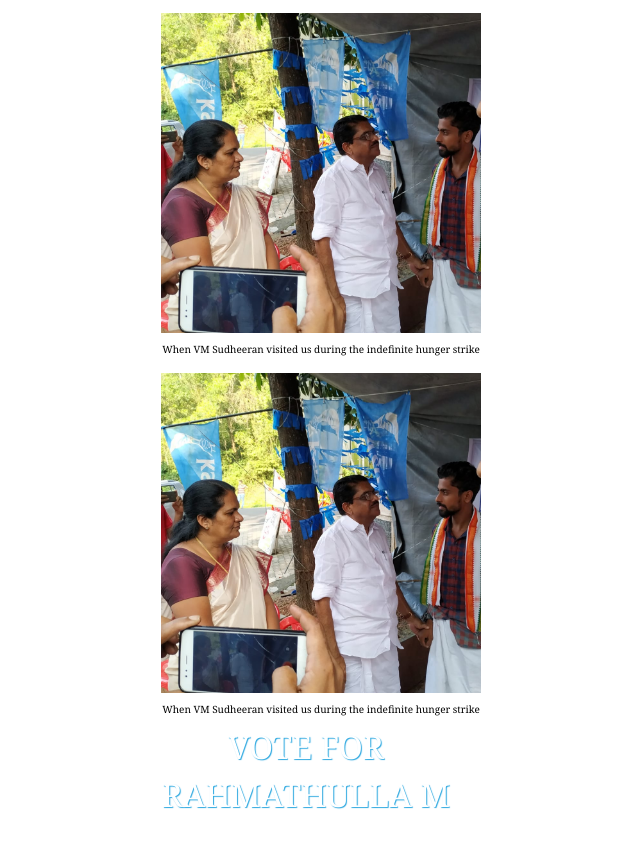
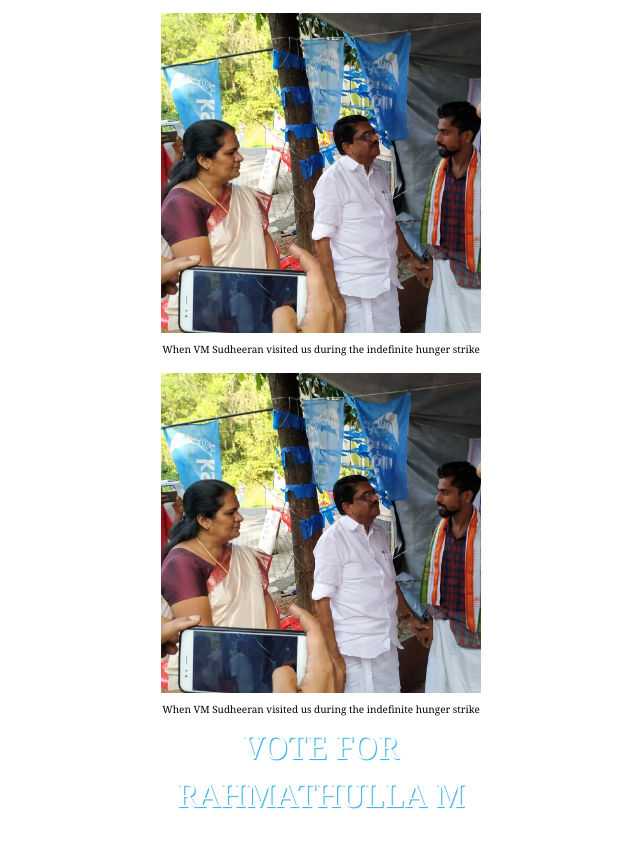
Before and after one commit to vote4rahmathulla/vote4rahmathulla.github.io, a plain HTML site: page index.html in a window 1280 px wide. Shown: the part 2436-3281 px from the top of the page, without its empty margins (319-959 px from the left). Drawn offline with nearby package versions, Linux system fonts and the light colour scheme; a web font is replaced by a local one.

```diff
--- a/css/styles.css
+++ b/css/styles.css
@@ -103,7 +103,7 @@
     flex-direction: column;
     padding: 10px;
     justify-content: flex-start;
-    align-items: flex-start;
+    align-items: center;
     width: 100%;
 }
 
@@ -138,6 +138,7 @@
 
 .full-width {
     width: 100%;
+    text-align: center;
 }
 
 .awesome-text {
--- a/index.html
+++ b/index.html
@@ -110,7 +110,7 @@
             <h3 class="gallery-image-subheading">When VM Sudheeran visited us during the indefinite hunger strike</h3>
         </div>
 
-        <div class="row full-width">
+        <div class="full-width">
             <p class="vote-me-text">
                 VOTE FOR <br> RAHMATHULLA M <br>
             </p>
```
